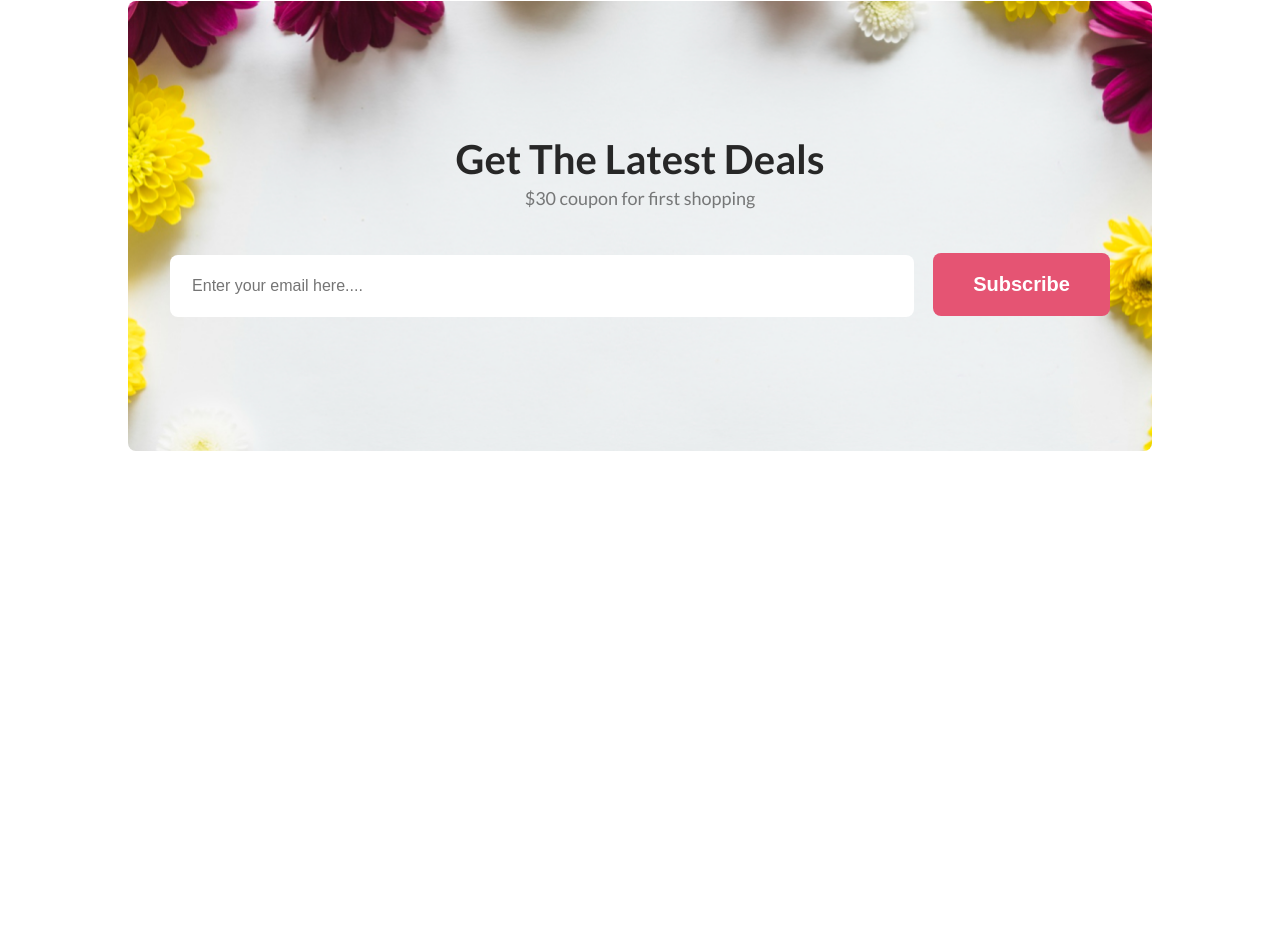
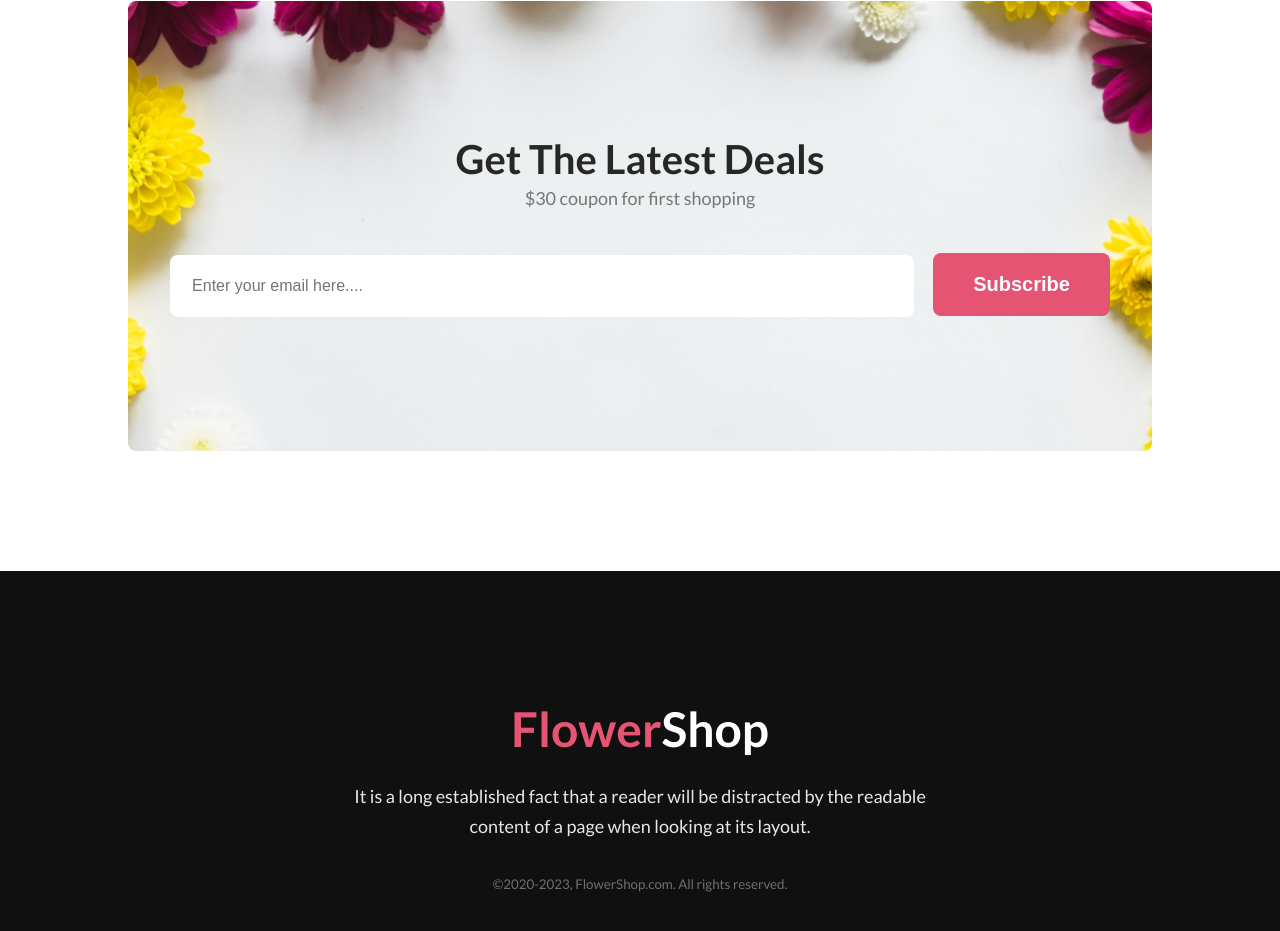
Before and after one commit to mostak9/assignment-1, a plain HTML site: page index.html in a window 1280 px wide. Shown: the part 3510-4441 px from the top of the page. Before the commit the page ends 4081 px from the top, so only its background shows below. Drawn offline with Linux system fonts and the light colour scheme.

Commit message:
added footer section

```diff
--- a/index.html
+++ b/index.html
@@ -86,7 +86,7 @@
         </section>
         <div class="banner-container main-banner-container">
             <div class="banner-content">
-                <h1 class="banner-title main-banner-title">Hot Deal ! Sale Up To 25% Off</h1>
+                <h1 class="banner-title main-banner-title">Hot Deal ! Sale Up To 25% <span class="primary-color">Off</span></h1>
                 <p class="banner-description main-banner-description">It is a long established fact that a reader will
                     be distracted by the readable content of a page when looking at its layout.</p>
                 <button class="btn-primary">Sign Up</button>
@@ -121,7 +121,13 @@
             </div>
         </section>
     </main>
-    <footer></footer>
+    <footer>
+        <div class="footer-div">
+            <h1 class="footer-title"><span class="primary-color">Flower</span>Shop</h1>
+            <p class="footer-desc">It is a long established fact that a reader will be distracted by the readable <br> content of a page when looking at its layout.</p>
+            <p class="footer-copy"><small>&copy2020-2023, FlowerShop.com. All rights reserved. </small></p>
+        </div>
+    </footer>
 </body>
 
 </html>
--- a/style.css
+++ b/style.css
@@ -17,6 +17,10 @@ body {
     font-size: 20px;
     font-weight: 700;
     border: none;
+}
+
+.primary-color {
+    color: #E55473;
 }
 
 /* navigation bar styles */
@@ -257,6 +261,7 @@ section {
 .sub-div {
     text-align: center;
 }
+
 input {
     margin-top: 40px;
 }
@@ -271,3 +276,38 @@ input[type="text"] {
     width: 700px;
     margin-right: 16px;
 }
+
+/* footer styles */
+
+footer {
+    height: 450px;
+    display: flex;
+    align-items: center;
+    justify-content: center;
+    background-color: #111010;
+    text-align: center;
+}
+.footer-div {
+
+}
+
+.footer-title {
+    color: white;
+    font-size: 48px;
+    font-weight: 800;
+    margin-bottom: 24px;
+}
+
+.footer-desc {
+    color: rgba(255, 255, 255, 0.90);
+    font-size: 18px;
+    font-weight: 400;
+    line-height: 30px;
+    margin-bottom: 32px;
+}
+
+.footer-copy {
+    color: rgba(255, 255, 255, 0.40);
+    font-size: 16px;
+    font-weight: 400;
+}
```
